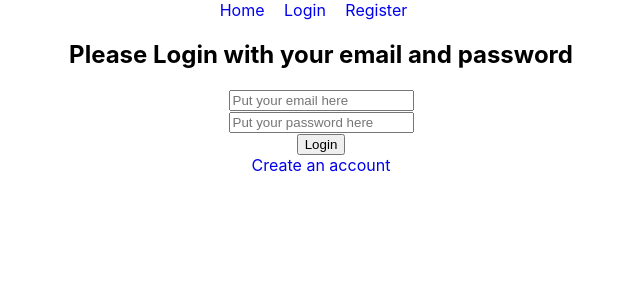
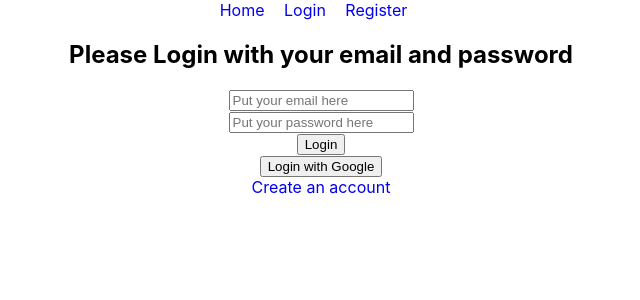
Before and after one commit to tajnur007/web-development-practice, a React (Create React App) app in the folder module-58-react-auth-private-route/react-auth/: page /login in a window 1280 px wide. Shown: the top 300 px of the page, without its empty margins (319-959 px from the left). Built offline with nearby package versions, Linux system fonts and the light colour scheme.

Commit message:
Google signin handled

```diff
--- a/module-58-react-auth-private-route/react-auth/src/components/Login/Login.js
+++ b/module-58-react-auth-private-route/react-auth/src/components/Login/Login.js
@@ -1,10 +1,12 @@
 import React from 'react';
 import { Link } from 'react-router-dom';
+import useFirebase from '../../hooks/useFirebase';
 
 const Login = () => {
+    const { useGoogleAuth } = useFirebase();
+
     return (
         <div>
-            <form action="">
             <h2>Please Login with your email and password</h2>
             <input type="text" placeholder="Put your email here" />
             <br />
@@ -12,9 +14,10 @@ const Login = () => {
             <br />
             <button>Login</button>
             <br />
+            <button onClick={useGoogleAuth}>Login with Google</button>
+            <br />
             <Link to="/register">Create an account</Link>
 
-            </form>
         </div>
     );
 };
```
Lines whose indentation alone changed are shown as unchanged.
